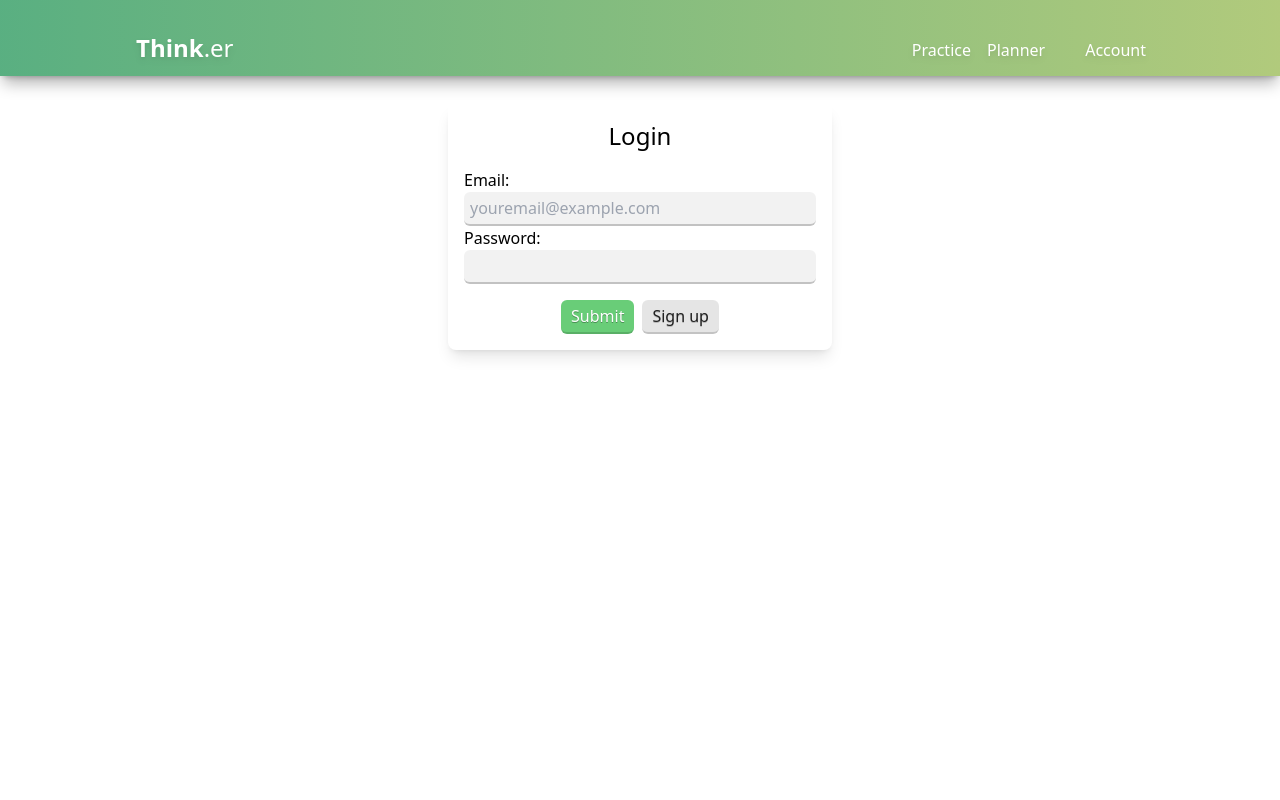
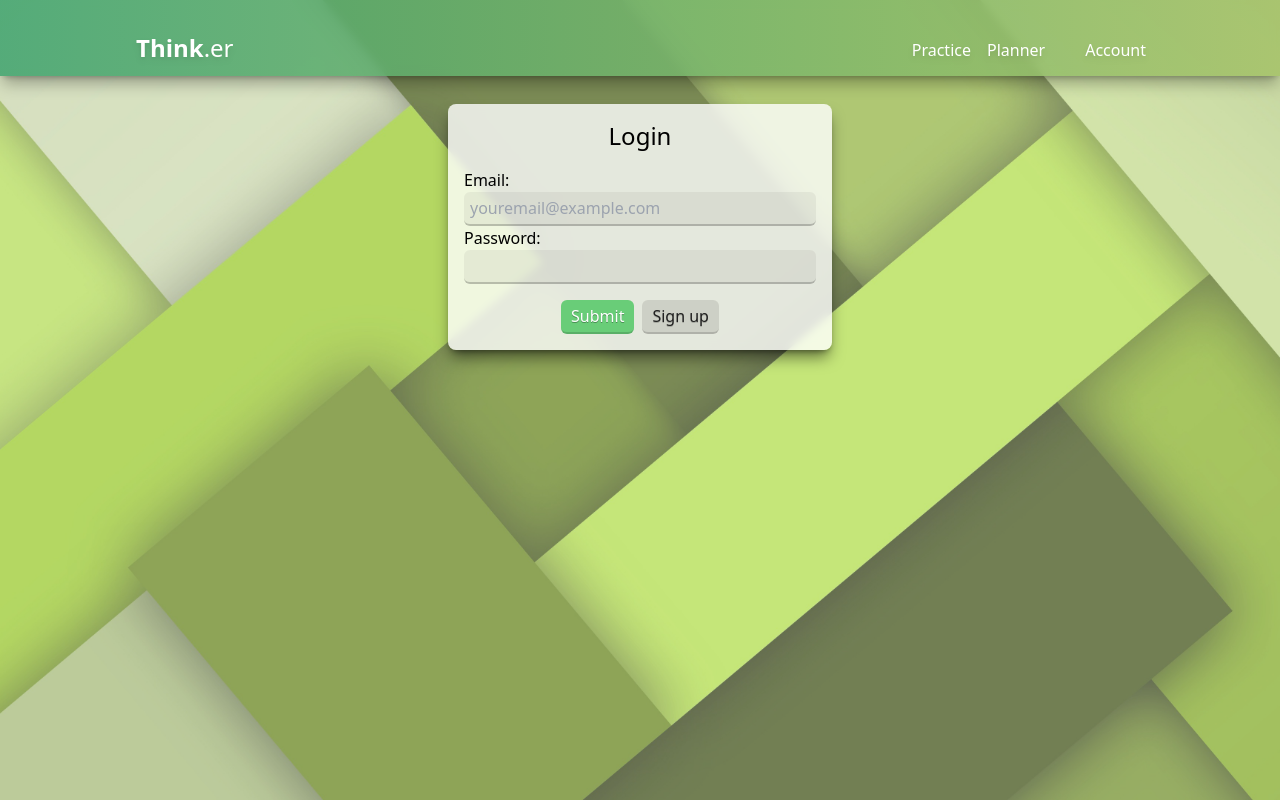
Before and after one commit to ratasorin/unihack, a React (Vite) app in the folder client/: page /account/login in a window 1280 px wide. Built offline with nearby package versions, Linux system fonts and the light colour scheme; some icons are missing.

Commit message:
Updates to login page

```diff
--- a/client/src/pages/LoginPage.jsx
+++ b/client/src/pages/LoginPage.jsx
@@ -5,7 +5,9 @@ import { Link } from 'react-router-dom';
 
 export default function LoginPage() {
   return (
-    <div className='mx-auto w-96 m-6 p-4 rounded-lg shadow-lg flex flex-col gap-y-4'>
+    <>
+      <div id='bodyBackground' style={{ backgroundImage: 'url(/src/assets/green-pattern.jpg)' }}></div>
+      <div className='mx-auto backdrop-blur-sm w-96 m-6 p-4 bg-white-alpha-80 rounded-lg shadow-lg shadow-black-alpha-50 flex flex-col gap-y-4'>
         <h1 className='text-2xl text-center'>Login</h1>
         <form
           id='loginForm'
@@ -39,9 +41,10 @@ export default function LoginPage() {
           </label>
         </form>
         <div className='flex justify-center gap-2'>
-        <Button color='green' onClick={() => {document.getElementById('loginForm').submit()}}>Submit</Button>
+          <Button color='green' onClick={() => { document.getElementById('loginForm').submit() }}>Submit</Button>
           <Link to='/account/signup'><Button>Sign up</Button></Link>
         </div>
       </div>
+    </>
   )
 }
```
Lines whose indentation alone changed are shown as unchanged.
